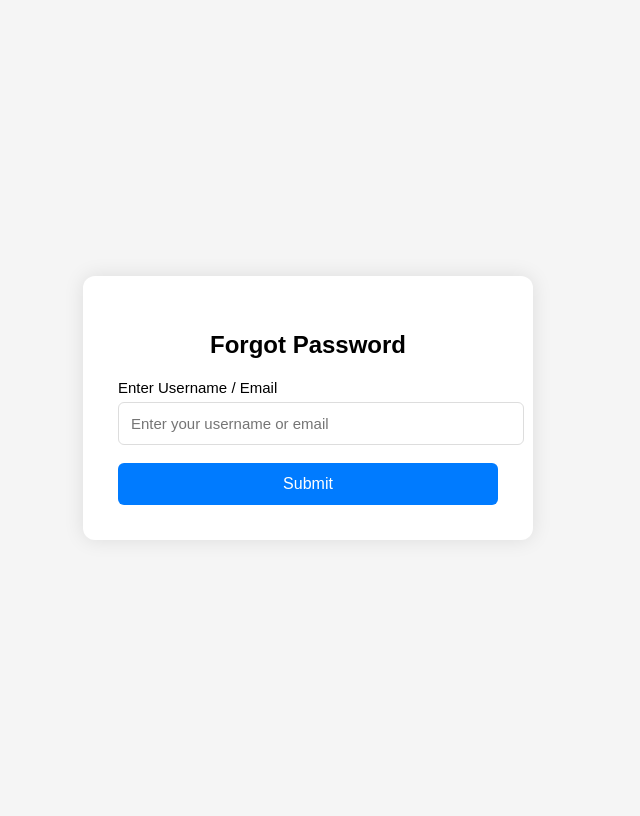
After one commit to ghimavamsi/Django_Authentication, a Django app: page /forgot_password/ in a window 1280 px wide. The commit adds this page. Shown: the whole page, without its empty margins (332-972 px from the left). Run offline with Django 5.2, Linux system fonts and the light colour scheme.

Commit message:
forgot password reset password via mail

```diff
--- /dev/null
+++ b/store/templates/forgot_password.html
@@ -0,0 +1,93 @@
+<!DOCTYPE html>
+<html lang="en">
+<head>
+    <meta charset="UTF-8">
+    <meta name="viewport" content="width=device-width, initial-scale=1.0">
+    <title>Forgot Password</title>
+
+    <style>
+        body {
+            background: #f5f5f5;
+            height: 100vh;
+            display: flex;
+            align-items: center;
+            justify-content: center;
+            font-family: Arial, sans-serif;
+        }
+
+        .forgot-container {
+            width: 380px;
+            background: #fff;
+            padding: 35px;
+            border-radius: 12px;
+            box-shadow: 0 0 20px rgba(0,0,0,0.1);
+        }
+
+        h2 {
+            text-align: center;
+            margin-bottom: 20px;
+            font-weight: 700;
+        }
+
+        .form-group {
+            margin-bottom: 18px;
+        }
+
+        label {
+            display: block;
+            font-size: 15px;
+            margin-bottom: 6px;
+        }
+
+        input {
+            width: 100%;
+            padding: 12px;
+            border: 1px solid #ddd;
+            border-radius: 6px;
+            font-size: 15px;
+        }
+
+        .btn {
+            width: 100%;
+            background: #007bff;
+            color: #fff;
+            border: none;
+            padding: 12px;
+            border-radius: 6px;
+            font-size: 16px;
+            cursor: pointer;
+        }
+
+        .error {
+            color: red;
+            text-align: center;
+            margin-bottom: 10px;
+            font-size: 14px;
+        }
+    </style>
+</head>
+
+<body>
+
+<div class="forgot-container">
+
+    <h2>Forgot Password</h2>
+
+    {% if error %}
+        <p class="error">{{ error }}</p>
+    {% endif %}
+
+    <form method="POST">
+        {% csrf_token %}
+        <div class="form-group">
+            <label>Enter Username / Email</label>
+            <input type="text" name="username" placeholder="Enter your username or email" required>
+        </div>
+
+        <button type="submit" class="btn">Submit</button>
+    </form>
+
+</div>
+
+</body>
+</html>
--- a/store/urls.py
+++ b/store/urls.py
@@ -5,5 +5,7 @@ urlpatterns = [
     path('', views.login_view, name='login'),
     path('dashboard/', views.dashboard, name='dashboard'),
     path("logout/", views.logout_view, name="logout"),
+    path("forgot_password/", views.forgot_password, name="forgot_password"),
+    path("reset-password/<uidb64>/<token>/", views.reset_password, name="reset_password"),
 
 ]
--- a/store/views.py
+++ b/store/views.py
@@ -1,18 +1,32 @@
 from django.shortcuts import render, redirect
-from django.contrib.auth import authenticate, login
+from django.contrib.auth import authenticate, login, logout
+from django.contrib.auth.decorators import login_required
 from django.contrib import messages
-from django.contrib.auth.decorators import login_required
-from django.contrib.auth import logout
+from django.contrib.auth.models import User
+from django.core.mail import send_mail
+from django.contrib.sites.shortcuts import get_current_site
+from django.urls import reverse
+from django.utils.http import urlsafe_base64_encode, urlsafe_base64_decode
+from django.utils.encoding import force_bytes
+from django.contrib.auth.tokens import default_token_generator
+from django.http import HttpResponse
+
 
 def login_view(request):
     if request.method == "POST":
-        username = request.POST.get("username")
+        email = request.POST.get("username")
         password = request.POST.get("password")
 
-        user = authenticate(request, username=username, password=password)
+        try:
+            user_obj = User.objects.get(email=email)
+        except User.DoesNotExist:
+            messages.error(request, "Invalid email or password")
+            return redirect("login")
+
+        user = authenticate(request, username=user_obj.username, password=password)
 
         if user is None:
-            messages.error(request, "Invalid credentials")
+            messages.error(request, "Invalid email or password")
             return redirect("login")
 
         login(request, user)
@@ -21,16 +35,109 @@ def login_view(request):
     return render(request, "login.html")
 
 
-
-
 @login_required(login_url="login")
 def dashboard(request):
     return render(request, "dashboard.html")
 
 
+def logout_view(request):
+    logout(request)
+    return redirect("login")
+
+
+def forgot_password(request):
+    if request.method == "POST":
+        username = request.POST.get("username")
+
+        # Validate username or email
+        try:
+            user = User.objects.get(username=username)
+        except User.DoesNotExist:
+            try:
+                user = User.objects.get(email=username)
+            except User.DoesNotExist:
+                return render(
+                    request,
+                    "forgot_password.html",
+                    {"error": "No user found with this username or email!"},
+                )
+
+        # ---- SEND RESET EMAIL ----
+
+        # Create secure UID + Token
+        uid = urlsafe_base64_encode(force_bytes(user.pk))
+        token = default_token_generator.make_token(user)
+
+        # Build full password reset URL
+        current_site = get_current_site(request)
+        reset_link = f"http://{current_site.domain}{reverse('reset_password', args=[uid, token])}"
+
+        # Email content
+        subject = "Password Reset Request"
+        message = f"""
+            Hello {user.username},
+
+            We received a request to reset your password.
+
+            Click the link below to reset it:
+
+            {reset_link}
+
+            If you did not request this, you can ignore this email.
+            """
+
+        # Send the mail
+        send_mail(
+            subject,
+            message,
+            "no-reply@yourwebsite.com",
+            [user.email],
+            fail_silently=False,
+        )
+
+        # Show success message OR redirect
+        return render(
+            request,
+            "forgot_password.html",
+            {"info": "A password reset link has been sent to your email."},
+        )
+
+    return render(request, "forgot_password.html")
 
 
 
-def logout_view(request):
-    logout(request)
-    return redirect("login")
+def reset_password(request, uidb64, token):
+
+    try:
+        uid = urlsafe_base64_decode(uidb64).decode()
+        user = User.objects.get(pk=uid)
+    except:
+        user = None
+
+    # Invalid link: user not found or token wrong
+    if user is None or not default_token_generator.check_token(user, token):
+        messages.error(request, "Invalid or expired reset link!")
+        return redirect("login")
+
+    # POST — Save new password
+    if request.method == "POST":
+        pw1 = request.POST.get("password1")
+        pw2 = request.POST.get("password2")
+
+        if pw1 != pw2:
+            messages.error(request, "Passwords do not match!")
+            return redirect(request.path)
+
+        if len(pw1) < 6:
+            messages.error(request, "Password must be at least 6 characters!")
+            return redirect(request.path)
+
+        # Save new password
+        user.set_password(pw1)
+        user.save()
+
+        messages.success(request, "Your password has been updated successfully!")
+        return redirect("login")
+
+    # GET — Show the form
+    return render(request, "reset_password.html")
```
Also changed, not shown: authentication/settings.py (+10 -0 lines), store/templates/login.html (+17 -4 lines), store/templates/reset_password.html (added, +80 -0 lines).
